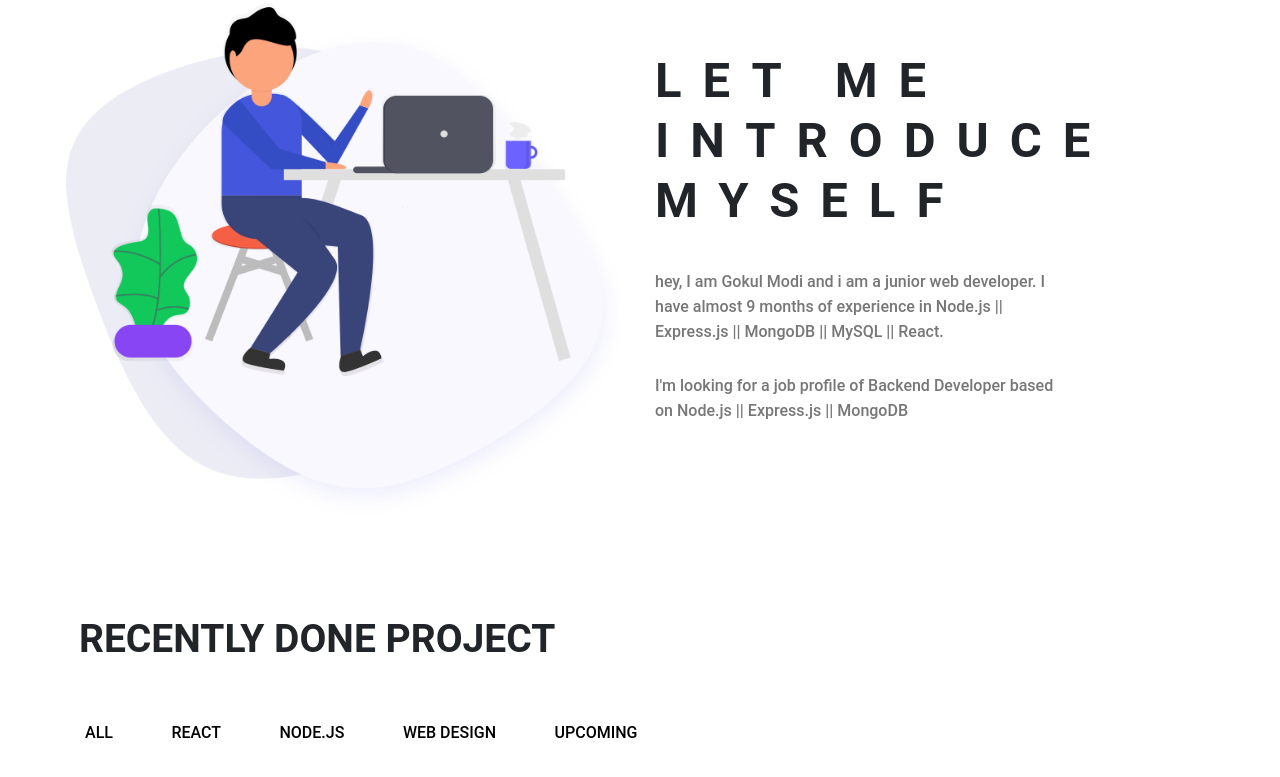
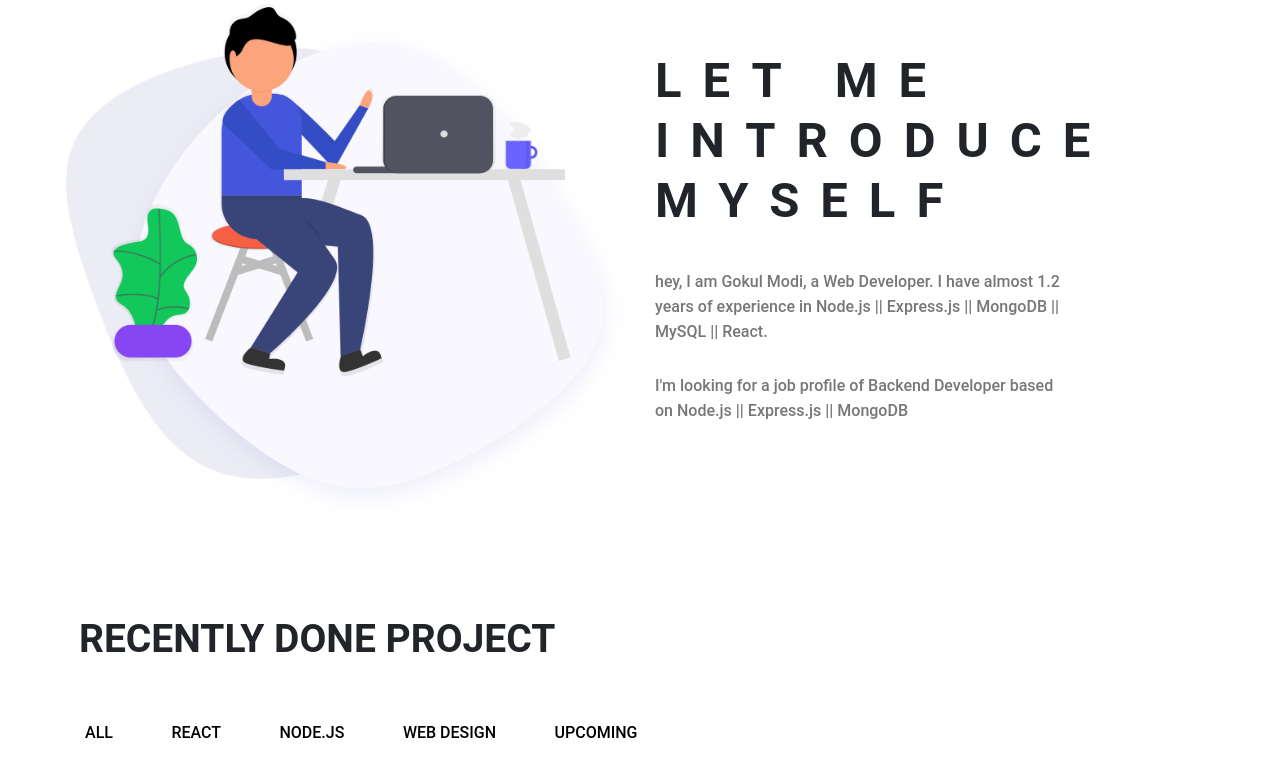
Before and after one commit to Goku56/portfolio, a website: page Index.html in a window 1280 px wide. Shown: the part 878-1655 px from the top of the page. Drawn offline with Linux system fonts and the light colour scheme.

Commit message:
Update Index.html

```diff
--- a/Index.html
+++ b/Index.html
@@ -108,8 +108,8 @@
                         </h2>
                         <div class="paragraph py-4 w-75">
                             <p class="para">
-                                hey, I am Gokul Modi and i am a junior web developer.
-                                I have almost 9 months of experience in Node.js || Express.js || MongoDB || MySQL || React.
+                                hey, I am Gokul Modi, a Web Developer.
+                                I have almost 1.2 years of experience in Node.js || Express.js || MongoDB || MySQL || React.
                             </p>
                             <p class="para">
                                 I'm looking for a job profile of Backend Developer based on Node.js || Express.js || MongoDB
```
